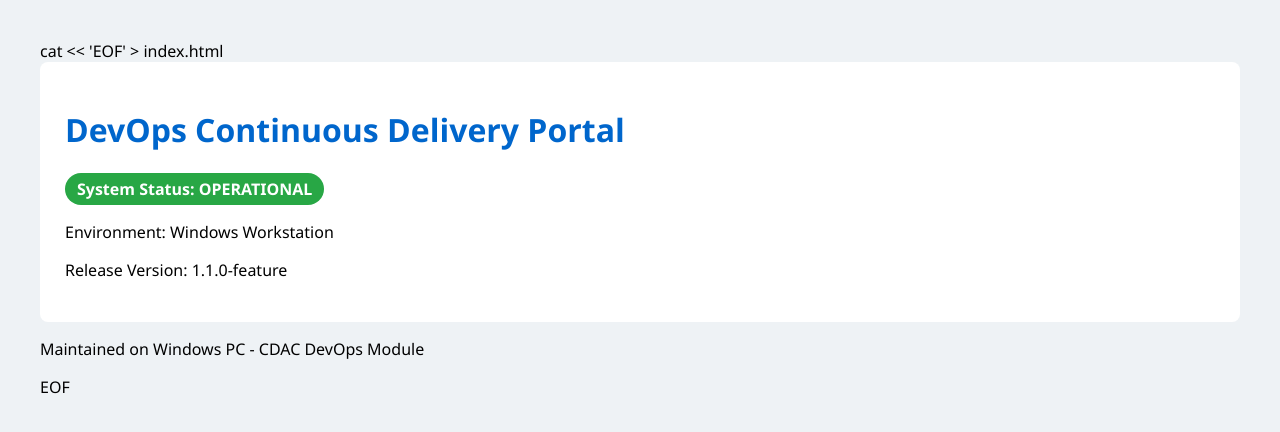
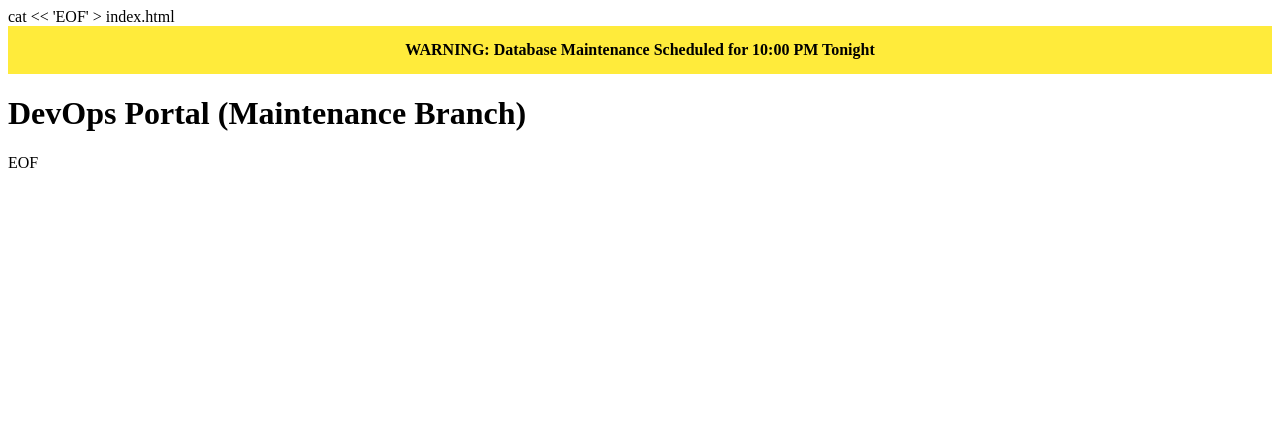
Before and after one commit to ramyabardae-cdac/devops-day01-practice, a plain HTML site: page index.html in a window 1280 px wide. Drawn offline with Linux system fonts and the light colour scheme.

Commit message:
feat: add maintainanxce alert banner

```diff
--- a/index.html
+++ b/index.html
@@ -4,25 +4,14 @@ cat << 'EOF' > index.html
 <head>
 	<meta charset="UTF-8">
 	<title>DevOps Portal</title>
-	<style>
-	body { font-family: 'Segoe UI', Tahoma, sans-serif; margin: 40px;background: #eef2f5; }
-	.card { background: white; padding: 25px; border-radius: 8px; box-shadow: 0 4px 6px gba(0,0,0,0.1); }
-	.status-badge { display: inline-block; padding: 5px 12px;
-	background: #28a745; color: white; border-radius: 20px; font-weight: bold;
-    }
-	h1 { color: #0066cc; }
-     </style>
 </head>
 <body>
+	<div style="background: #ffeb3b; padding: 15px; font-weight: bold;text-align: center;">
+	   WARNING: Database Maintenance Scheduled for 10:00 PM Tonight
+	</div>
 	<div class="card">
-		<h1>DevOps Continuous Delivery Portal</h1>
-		<span class="status-badge">System Status: OPERATIONAL</span>
-		<p>Environment: Windows Workstation</p>
-		<p>Release Version: 1.1.0-feature</p>
+	  <h1>DevOps Portal (Maintenance Branch)</h1>
 	</div>
-	<footer>
-		<p>Maintained on Windows PC - CDAC DevOps Module</p>
-	</footer>
 	</body>
 </html>
 EOF
```
